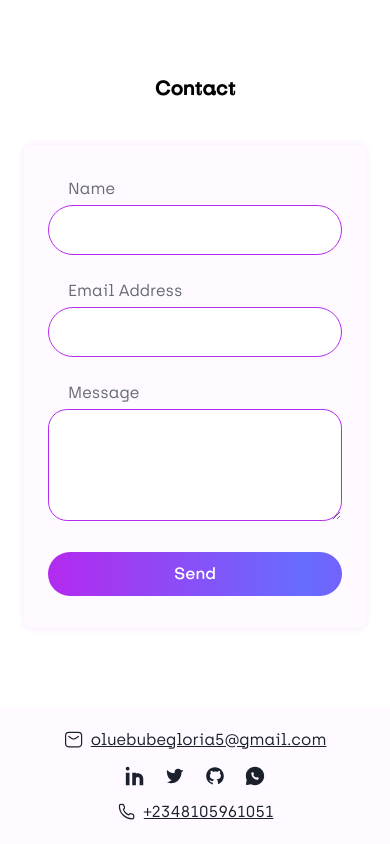
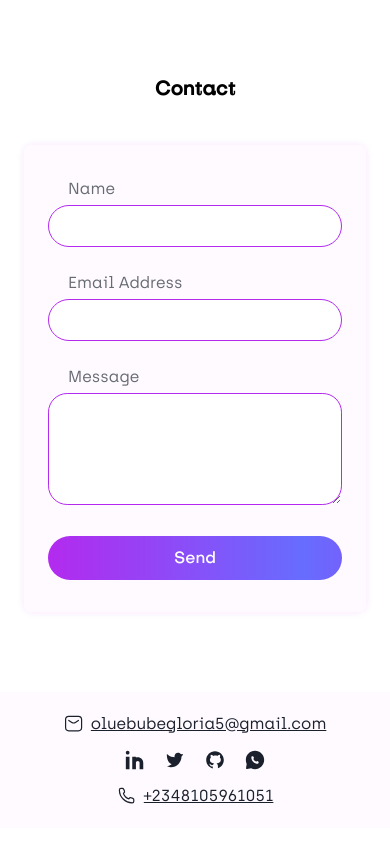
Before and after one commit to buberrie/portfolio, a Next.js app: page / in a window 390 px wide. Shown: the part 3184-4028 px from the top of the page. Built offline with nearby package versions, Linux system fonts and the light colour scheme.

Commit message:
Update globals.css

```diff
--- a/app/globals.css
+++ b/app/globals.css
@@ -223,11 +223,11 @@ h2 {
 }
 
 .input {
-  @apply w-full base:rounded-[2.5rem] rounded-[1.7rem] py-3 px-5 border focus:border-2 transition-all duration-300 focus:outline-none focus:bg-transparent;
+  @apply w-full base:rounded-[2.5rem] rounded-[1.7rem] md:py-3 py-2 md:px-5 px-4 border focus:border-2 transition-all duration-300 focus:outline-none focus:bg-transparent;
 }
 
 .textarea {
-  @apply base:rounded-[1.5rem] rounded-[1.2rem] py-3 px-5 h-[7rem] border focus:border-2 transition-all duration-300;
+  @apply base:rounded-[1.5rem] rounded-[1.2rem]  md:py-3 py-2 md:px-5 px-4 h-[7rem] border focus:border-2 transition-all duration-300;
 }
 
 /* general button styling */
```
